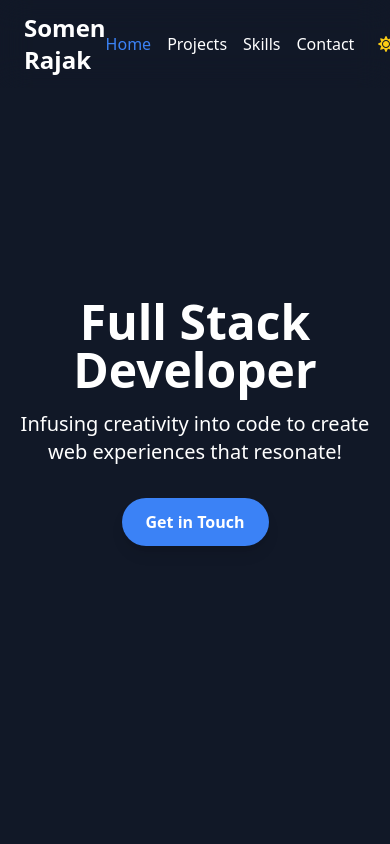
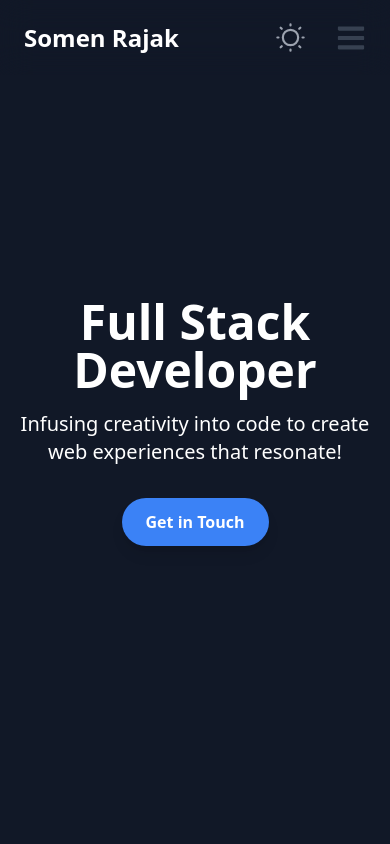
Before and after one commit to Somen1228/Portfolio, a React (Vite) app: page / in a window 390 px wide. Shown: the top 844 px of the page. Built offline with nearby package versions, Linux system fonts and the light colour scheme.

Commit message:
portfolio

```diff
--- a/src/components/Navbar.jsx
+++ b/src/components/Navbar.jsx
@@ -1,8 +1,15 @@
-import React from "react";
-import { FaSun, FaMoon } from "react-icons/fa";
+import React, { useState } from "react";
 import { motion } from "framer-motion";
+import { FaBars, FaTimes, FaSun, FaMoon } from "react-icons/fa";
+import { PiSunDim } from "react-icons/pi";
 
 const Navbar = ({ activeSection, scrollToSection, toggleDarkMode, darkMode }) => {
+  const [isMobileMenuOpen, setIsMobileMenuOpen] = useState(false);
+
+  const toggleMobileMenu = () => {
+    setIsMobileMenuOpen(!isMobileMenuOpen);
+  };
+
   return (
     <nav className="fixed top-0 left-0 right-0 z-50 bg-opacity-90 backdrop-filter backdrop-blur-lg">
       <div className="container mx-auto px-6 py-3">
@@ -15,35 +22,61 @@ const Navbar = ({ activeSection, scrollToSection, toggleDarkMode, darkMode }) =>
           >
             Somen Rajak
           </motion.h1>
-          <div className="flex items-center space-x-4">
+          <div className="hidden md:flex items-center space-x-4">
             {["home", "projects", "skills", "contact"].map((section) => (
               <motion.button
                 key={section}
-                whileHover={{ scale: 1.1 }}
-                whileTap={{ scale: 0.95 }}
                 onClick={() => scrollToSection(section)}
-                className={`capitalize ${
-                  activeSection === section ? "text-blue-500" : ""
+                className={`px-3 py-2 rounded-md text-sm font-medium ${
+                  activeSection === section ? "text-blue-500" : "text-gray-400"
                 }`}
+                initial={{ opacity: 0, y: -20 }}
+                animate={{ opacity: 1, y: 0 }}
+                transition={{ duration: 0.5 }}
               >
-                {section}
+                {section.charAt(0).toUpperCase() + section.slice(1)}
               </motion.button>
             ))}
-            <motion.button
-              whileHover={{ scale: 1.1 }}
-              whileTap={{ scale: 0.95 }}
+            <button
               onClick={toggleDarkMode}
-              className="p-2 rounded-full bg-opacity-20 backdrop-filter backdrop-blur-lg"
-              aria-label={darkMode ? "Switch to light mode" : "Switch to dark mode"}
+              className="px-3 py-2 rounded-md text-sm font-medium text-gray-400 hover:text-blue-500 transition duration-300"
             >
-              {darkMode ? (
-                <FaSun className="text-yellow-400" />
-              ) : (
-                <FaMoon className="text-gray-700" />
-              )}
-            </motion.button>
+              {darkMode ? <PiSunDim size={35}/> : <FaMoon size={20} />}
+            </button>
+          </div>
+          <div className="md:hidden flex items-center space-x-4">
+            <button
+              onClick={toggleDarkMode}
+              className="px-3 py-2 rounded-md text-sm font-medium text-gray-400 hover:text-blue-500 transition duration-300"
+            >
+              {darkMode ? <PiSunDim size={35}/> : <FaMoon size={20} />}
+            </button>
+            <button onClick={toggleMobileMenu} className="text-gray-700">
+              {isMobileMenuOpen ? <FaTimes size={30} /> : <FaBars size={30} />}
+            </button>
           </div>
         </div>
+        {isMobileMenuOpen && (
+          <div className="md:hidden mt-4">
+            {["home", "projects", "skills", "contact"].map((section) => (
+              <motion.button
+                key={section}
+                onClick={() => {
+                  scrollToSection(section);
+                  toggleMobileMenu();
+                }}
+                className={`block w-full text-left px-3 py-2 rounded-md text-sm font-medium ${
+                  activeSection === section ? "text-blue-500" : "text-gray-400"
+                }`}
+                initial={{ opacity: 0, y: -20 }}
+                animate={{ opacity: 1, y: 0 }}
+                transition={{ duration: 0.5 }}
+              >
+                {section.charAt(0).toUpperCase() + section.slice(1)}
+              </motion.button>
+            ))}
+          </div>
+        )}
       </div>
     </nav>
   );
```
